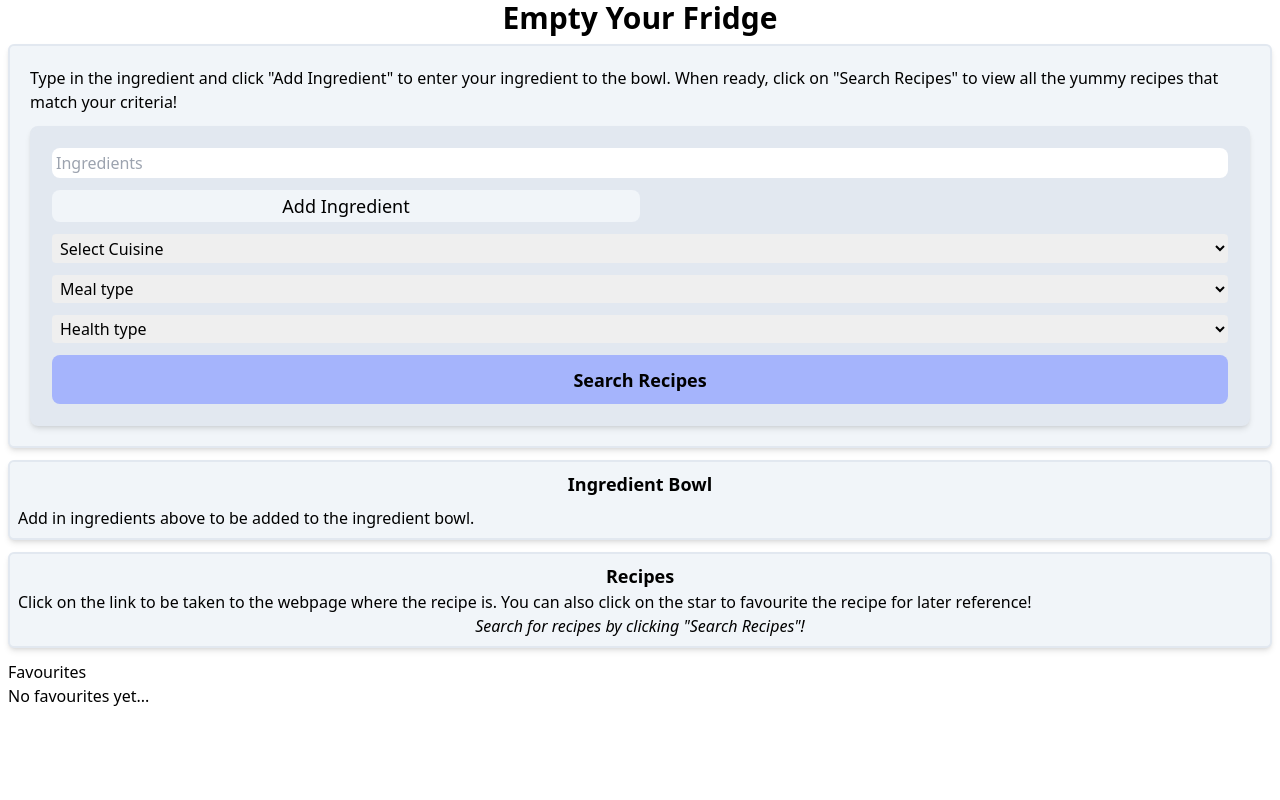
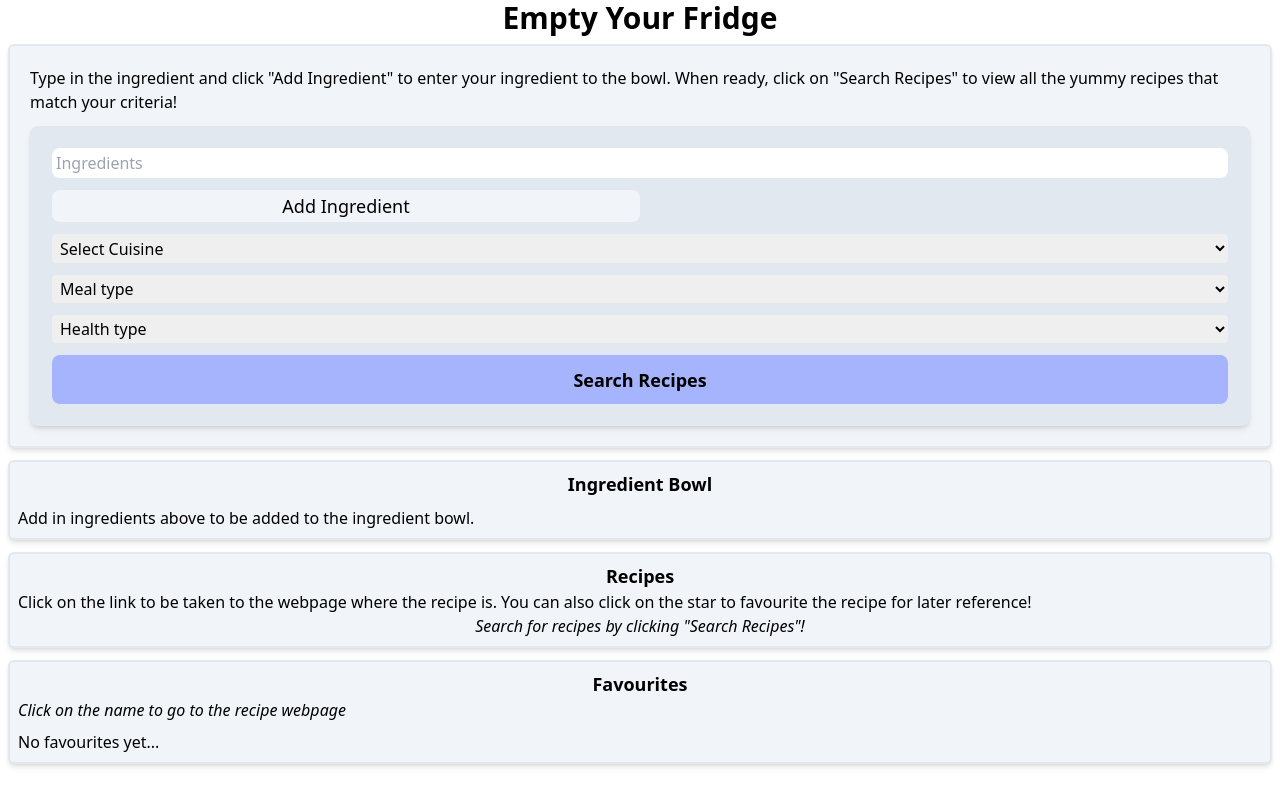
Before and after one commit to TheBigBookMan/Empty-Your-Fridge, a React (Create React App) app in the folder empty-your-fridge/: page / in a window 1280 px wide. Built offline with nearby package versions, Linux system fonts and the light colour scheme.

Commit message:
added styling to favourites component

```diff
--- a/empty-your-fridge/src/components/Favourites/Favourites.js
+++ b/empty-your-fridge/src/components/Favourites/Favourites.js
@@ -14,16 +14,22 @@ const Favourites = () => {
   };
 
   return (
-    <div>
-      <h2>Favourites</h2>
-      {!favourites ? (
+    <div className="border-solid border-2 border-slate-200 rounded-md bg-slate-100 shadow-md p-2">
+      <h2 className="font-bold text-lg text-center">Favourites</h2>
+      <p className="italic mb-2">
+        Click on the name to go to the recipe webpage
+      </p>
+      {favourites.length === 0 ? (
         <div>No favourites yet...</div>
       ) : (
-        <ul>
+        <ul className="flex flex-col gap-2 max-h-[200px] overflow-y-scroll">
           {favourites.map((recipe) => (
-            <li>
+            <li
+              key={recipe}
+              className="flex flex-row items-center justify-between border-b p-2"
+            >
               <a href={recipe.link} target="_blank" rel="noreferrer">
-                <p>{recipe.label}</p>
+                <p className="">{recipe.label}</p>
               </a>
               <i
                 className="fa-regular fa-circle-xmark cross"
```
